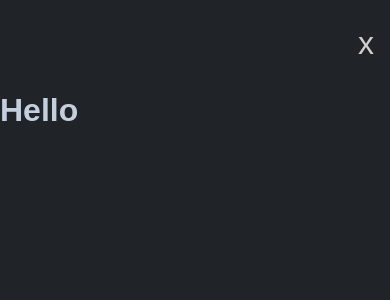
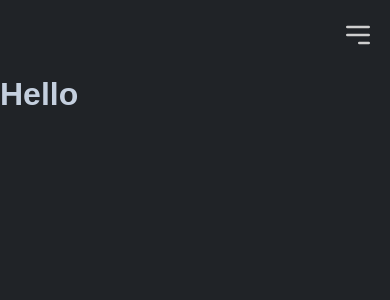
Before and after one commit to Krycha94/portfolio-website, a React (Vite) app: page / in a window 390 px wide. Shown: the top 300 px of the page. Built offline with nearby package versions, Linux system fonts and the light colour scheme.

Commit message:
Install react-icons lib, add hamburger icon to Header

```diff
--- a/package.json
+++ b/package.json
@@ -11,7 +11,8 @@
   },
   "dependencies": {
     "react": "^18.2.0",
-    "react-dom": "^18.2.0"
+    "react-dom": "^18.2.0",
+    "react-icons": "^4.8.0"
   },
   "devDependencies": {
     "@types/react": "^18.0.28",
--- a/src/components/Header/Header.tsx
+++ b/src/components/Header/Header.tsx
@@ -1,3 +1,4 @@
+import { HiOutlineMenuAlt3 } from "react-icons/hi";
 import styles from "./Header.module.scss";
 
 const Header = () => {
@@ -14,7 +15,9 @@ const Header = () => {
 					link-3
 				</a>
 			</nav>
-			<button className={styles.header__hamburger}>x</button>
+			<button className={styles.header__hamburger}>
+				<HiOutlineMenuAlt3 />
+			</button>
 		</header>
 	);
 };
```
Also changed, not shown: 1 other file (tests, documents, lock files or other folders).
